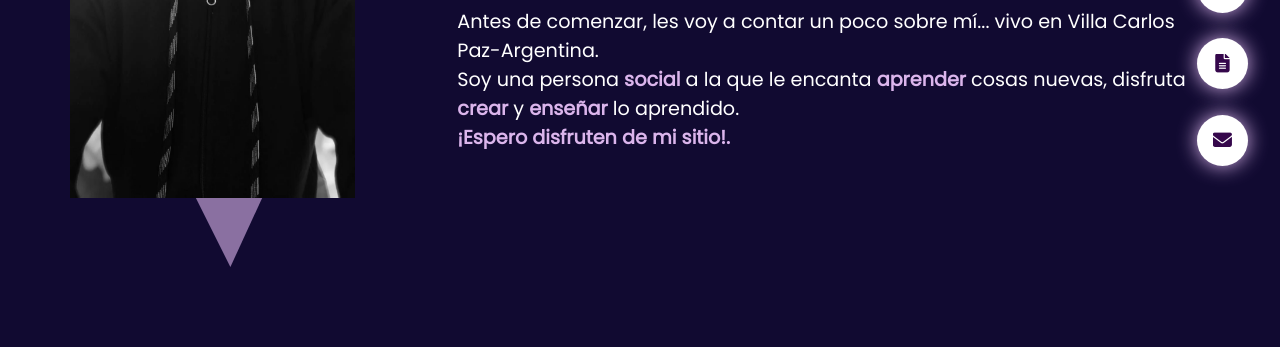
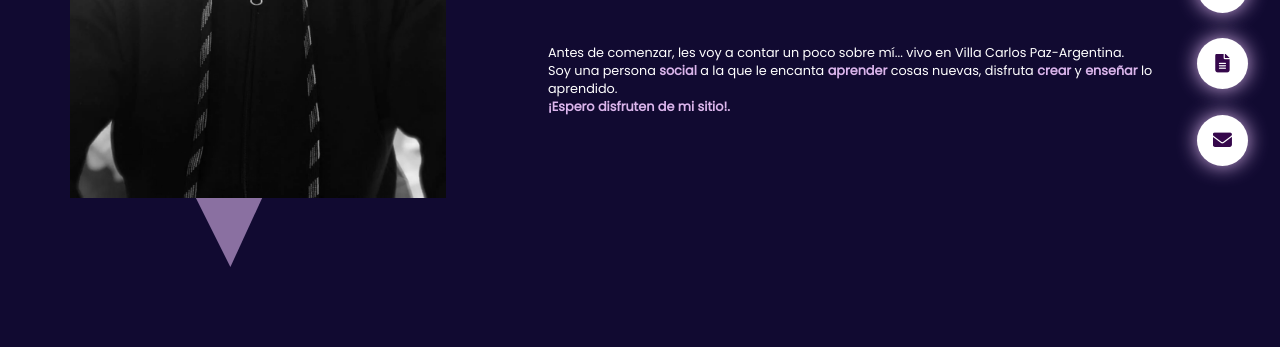
Before and after one commit to Valenmeier/Portafolio, a plain HTML site: page index.html in a window 1280 px wide. Shown: the part 453-800 px from the top of the page. Drawn offline with Linux system fonts and the light colour scheme.

Commit message:
Portafolio optimizado

```diff
--- a/css/estilo.css
+++ b/css/estilo.css
@@ -163,7 +163,6 @@ body::-webkit-scrollbar-thumb {
     padding: 13.5vw;
     text-align: left;
     color: var(--principal);
-    min-height: 100%;
 }
 .main-inicio span{
     color: var(--retoques);
@@ -475,7 +474,11 @@ transform: scale(0);
 .redesSociales a div h4:hover {
     color: var(--retoques);
 }
-
+@media screen and (max-width: 991px) {
+    .main-inicio {
+        min-height: 100vh;
+    }
+}
 @media all and (min-width:992px) {
    /*menu de temas*/
    .tituloYcerrar {
@@ -521,7 +524,7 @@ transform: scale(0);
    }
    .introduccion {
     margin-top: 4vw;
-    font-size: 1.5vw;
+    font-size: 1vw;
    }
    .imagen-inicio {
     margin: 0;
```
